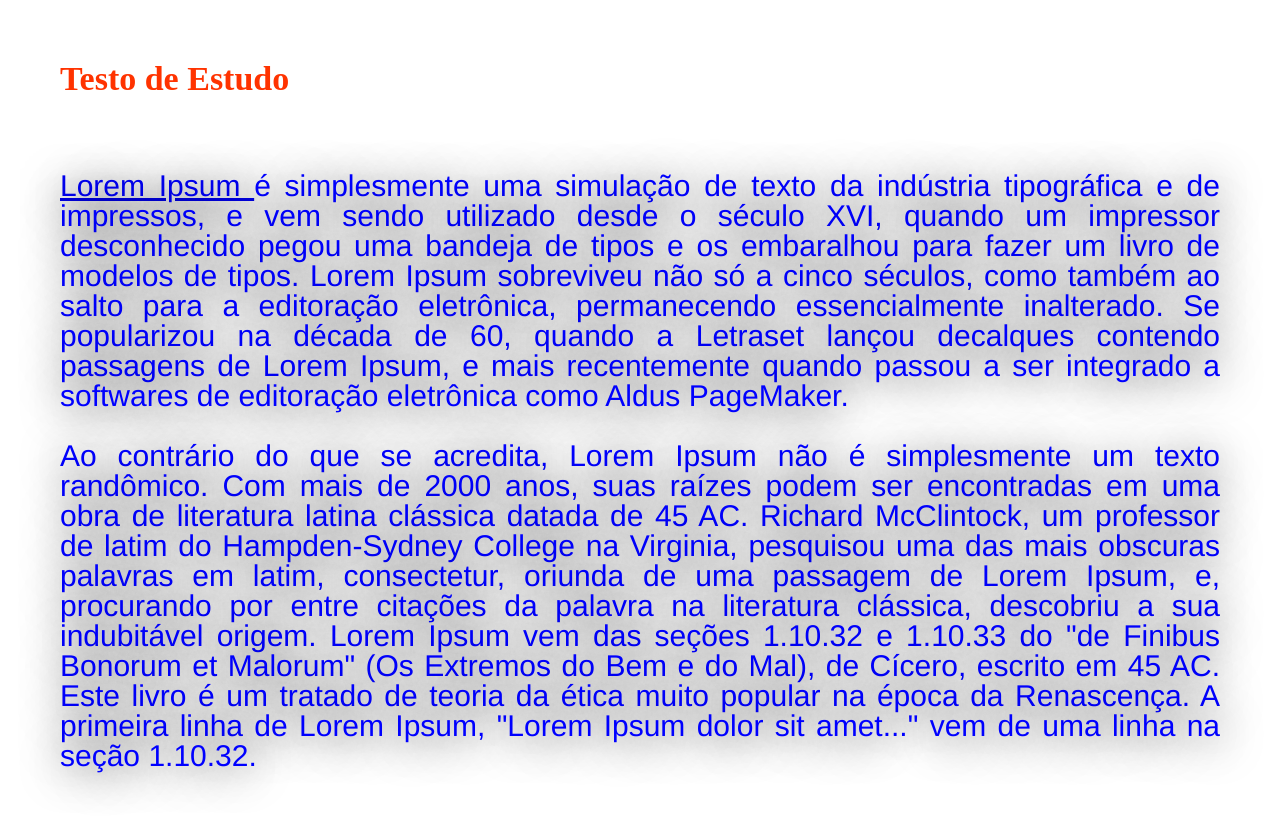
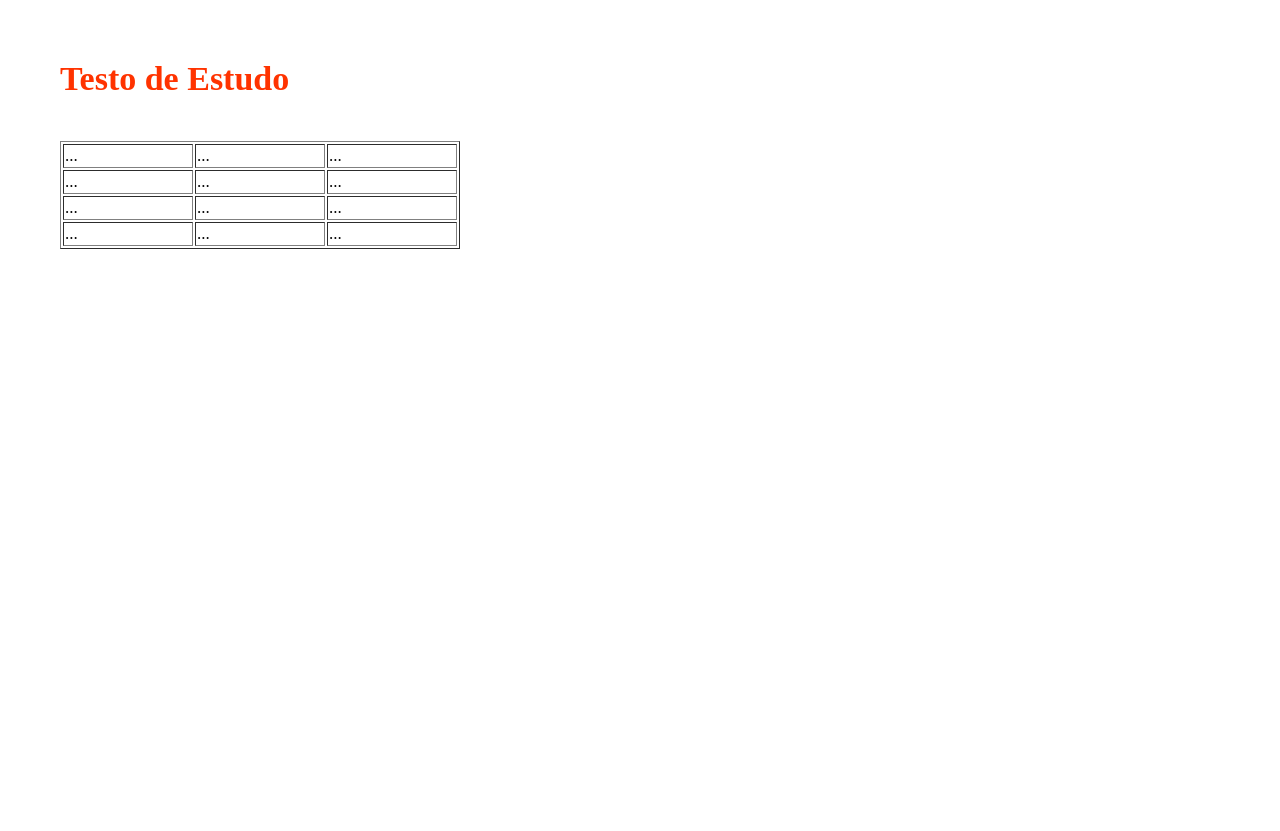
Before and after one commit to Thoresco/HTMLCSS, a plain HTML site: page HTMLCSS/index.html in a window 1280 px wide. After the commit the page ends 800 px from the top, so only its background shows below. Drawn offline with Linux system fonts and the light colour scheme.

Commit message:
edit commit para web

```diff
--- a/HTMLCSS/index.html
+++ b/HTMLCSS/index.html
@@ -9,10 +9,33 @@
 <body>
     <h1>Testo de Estudo</h1>
 </br>
-    <p><a href="https://br.lipsum.com/"> Lorem Ipsum </a> é simplesmente uma simulação de texto da indústria tipográfica e de impressos, e vem sendo utilizado desde o século XVI, quando um impressor desconhecido pegou uma bandeja de tipos e os embaralhou para fazer um livro de modelos de tipos. Lorem Ipsum sobreviveu não só a cinco séculos, como também ao salto para a editoração eletrônica, permanecendo essencialmente inalterado. Se popularizou na década de 60, quando a Letraset lançou decalques contendo passagens de Lorem Ipsum, e mais recentemente quando passou a ser integrado a softwares de editoração eletrônica como Aldus PageMaker.
-    </p>
-    <p>
-        Ao contrário do que se acredita, Lorem Ipsum não é simplesmente um texto randômico. Com mais de 2000 anos, suas raízes podem ser encontradas em uma obra de literatura latina clássica datada de 45 AC. Richard McClintock, um professor de latim do Hampden-Sydney College na Virginia, pesquisou uma das mais obscuras palavras em latim, consectetur, oriunda de uma passagem de Lorem Ipsum, e, procurando por entre citações da palavra na literatura clássica, descobriu a sua indubitável origem. Lorem Ipsum vem das seções 1.10.32 e 1.10.33 do "de Finibus Bonorum et Malorum" (Os Extremos do Bem e do Mal), de Cícero, escrito em 45 AC. Este livro é um tratado de teoria da ética muito popular na época da Renascença. A primeira linha de Lorem Ipsum, "Lorem Ipsum dolor sit amet..." vem de uma linha na seção 1.10.32.
-    </p>
+    <table width="400" border="1">
+        <thead>
+            <tr>
+                 <td>...</td>
+                 <td>...</td>
+                 <td>...</td>
+            </tr>
+        </thead>
+        <tbody>
+            <tr>
+                <td>...</td>
+                <td>...</td>
+                <td>...</td>
+            </tr>
+            <tr>
+                <td>...</td>
+                <td>...</td>
+                <td>...</td>
+            </tr>
+            <tr>
+                <td>...</td>
+                <td>...</td>
+                <td>...</td>
+            </tr>
+        </tbody>
+
+    </table>
+
 </body>
 </html>
--- a/estilo.css
+++ b/estilo.css
@@ -9,4 +9,5 @@ p{
     font-family:'Bebas Neue', sans-serif;
     text-align: justify;
 
+
     }
```
Also changed, not shown: index.html (+5 -6 lines).
